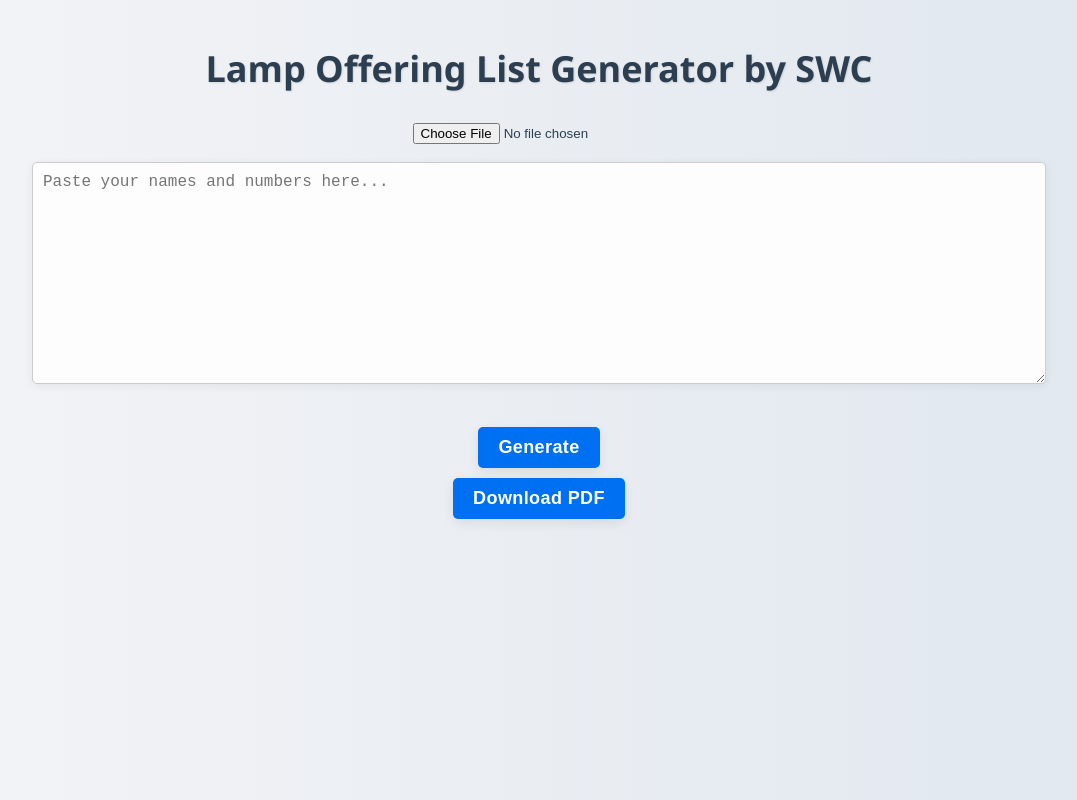
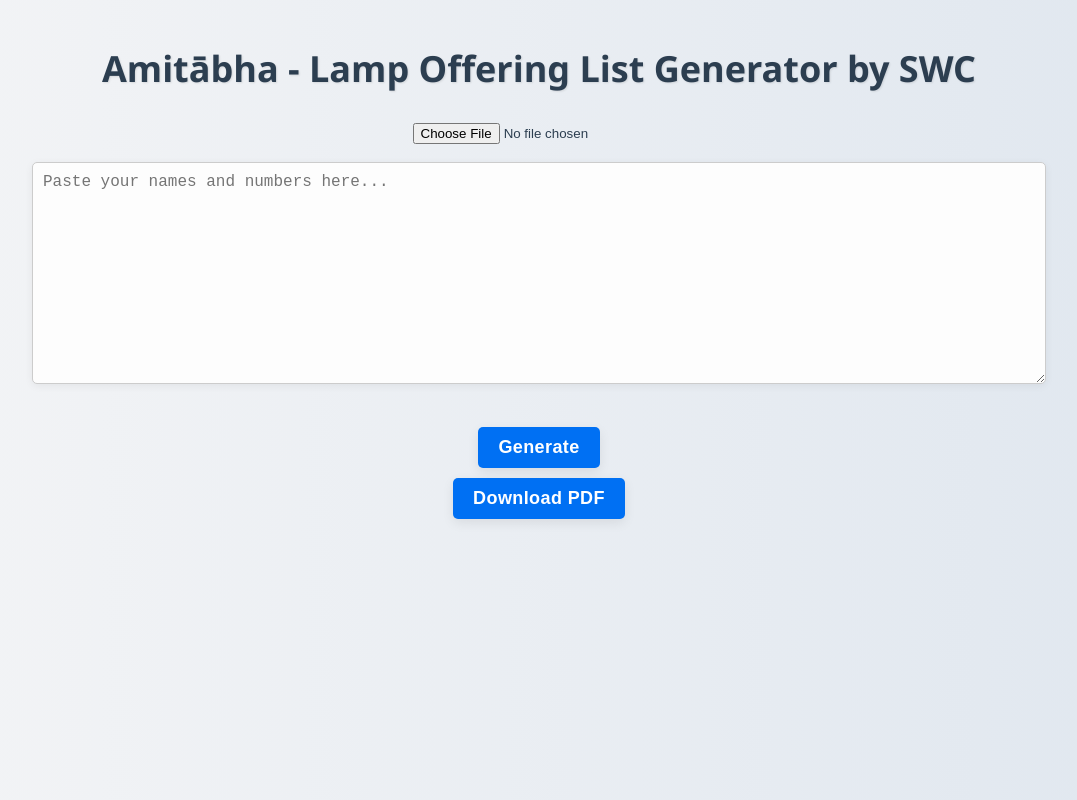
Before and after one commit to swc927/lamp-offering-list, a plain HTML site: page index.html in a window 1280 px wide. Shown: the whole page, without its empty margins (101-1178 px from the left). Drawn offline with nearby package versions, Linux system fonts and the light colour scheme.

Commit message:
Update index.html

```diff
--- a/index.html
+++ b/index.html
@@ -16,7 +16,7 @@
 
 <body>
   <header>
-    <h1>Lamp Offering List Generator by SWC</h1>
+    <h1>Amitābha - Lamp Offering List Generator by SWC</h1>
   </header>
 
   <input type="file" id="csvInput" accept=".csv"><br>
```
